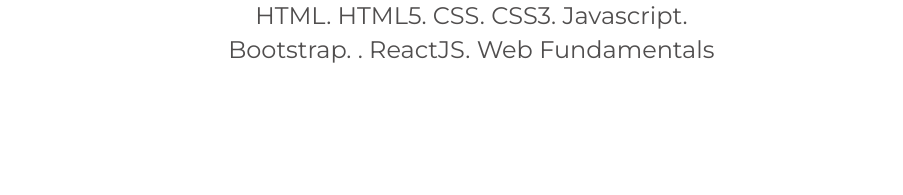
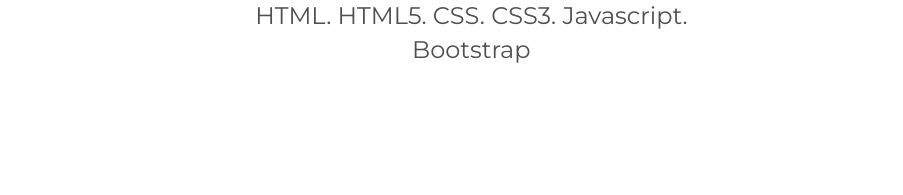
Before and after one commit to PiyushSingh3367/ReactSchool, a plain HTML site: page Index.html in a window 1280 px wide. Shown: the part 316-511 px from the top of the page, 377-1280 px from the left. Drawn offline with nearby package versions, Linux system fonts and the light colour scheme; some icons are missing.

Commit message:
Removed content

```diff
--- a/Index.html
+++ b/Index.html
@@ -51,7 +51,7 @@
             </center>
             <center>
                <h3  style="color:#504E4E;">HTML. HTML5. CSS. CSS3. Javascript. </h3>
-               <h3  style="color:#504E4E;">Bootstrap. . ReactJS. Web Fundamentals</h3>
+               <h3  style="color:#504E4E;">Bootstrap</h3>
             </center>
          </div>
       </div>
```
